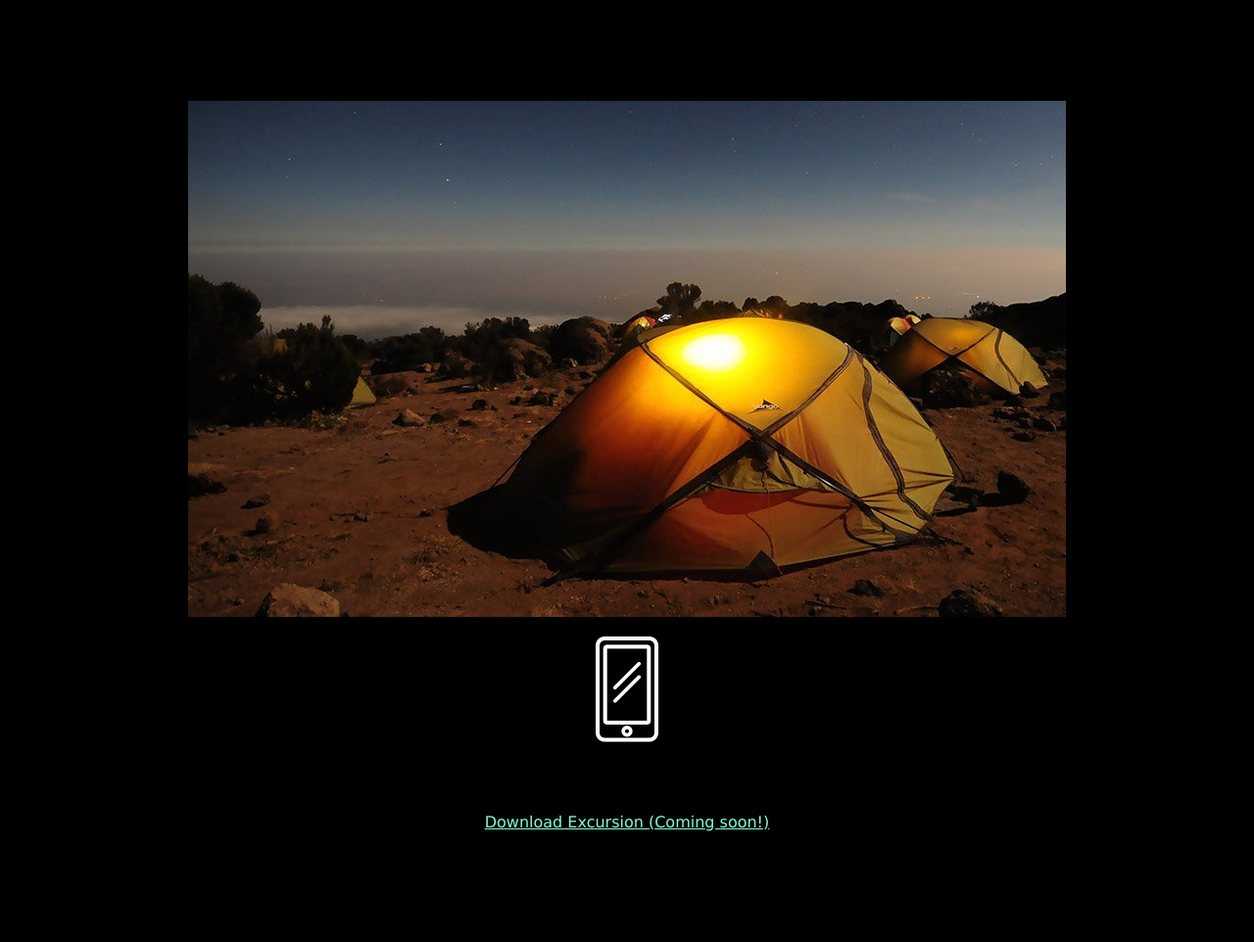
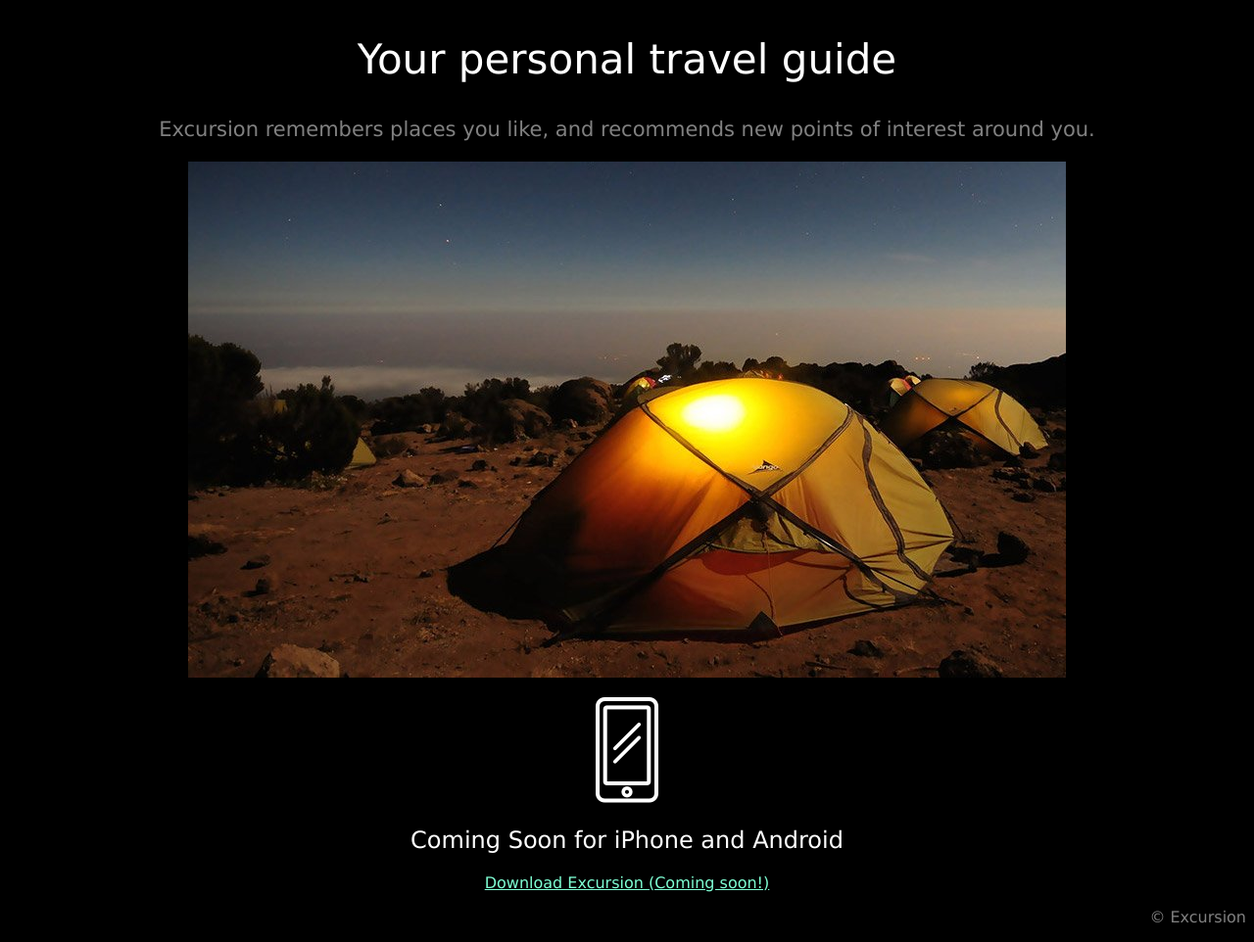
Before and after one commit to wozboz/excursion, a plain HTML site: page index.html in a window 1280 px wide. Shown: the part 297-1259 px from the top of the page at 98% size. Before the commit the page ends 1196 px from the top, so only its background shows below. Drawn offline with Linux system fonts and the light colour scheme.

Commit message:
Finalized structure and css styling

```diff
--- a/index.html
+++ b/index.html
@@ -10,11 +10,11 @@
         </header>
         <main>
             <section>
-                <video src="resources/videos/excursion.mp4" autoplay>Video not available.</video>
+                <video src="resources/videos/excursion.mp4" autoplay loop>Video not available.</video>
             </section>
             <section>
                 <h2>Your personal travel guide</h2>
-                <p>Excursion remembers places you like, and recommends new points of interest around you.</p>
+                <p id="appdescription">Excursion remembers places you like, and recommends new points of interest around you.</p>
                 <figure>
                     <p><img src="resources/images/camp.jpg" /></p>
                 </figure>
@@ -28,7 +28,7 @@
             </section>
         </main>
         <footer>
-            <p>
+            <p id="copyright">
                 &copy; Excursion
             </p>
         </footer>
--- a/resources/css/style.css
+++ b/resources/css/style.css
@@ -1,6 +1,7 @@
 h1, h2, a  {
     font-family: Verdana;
     font-weight: normal;
+    color:white;
 }
 
 .productlink {
@@ -10,10 +11,25 @@ h1, h2, a  {
 
 #topheading {
     font-size: 50px;
-    color: white;
 }
 
 html {
     background-color: black;
     text-align: center;
+    font-family: Verdana;
 }
+
+h2 {
+    font-weight: 300;
+    font-size: 42px;
+}
+
+#appdescription {
+    font-size: 21px;
+    color: gray;
+}
+
+#copyright {
+    text-align:right;
+    color: gray;
+}
```
